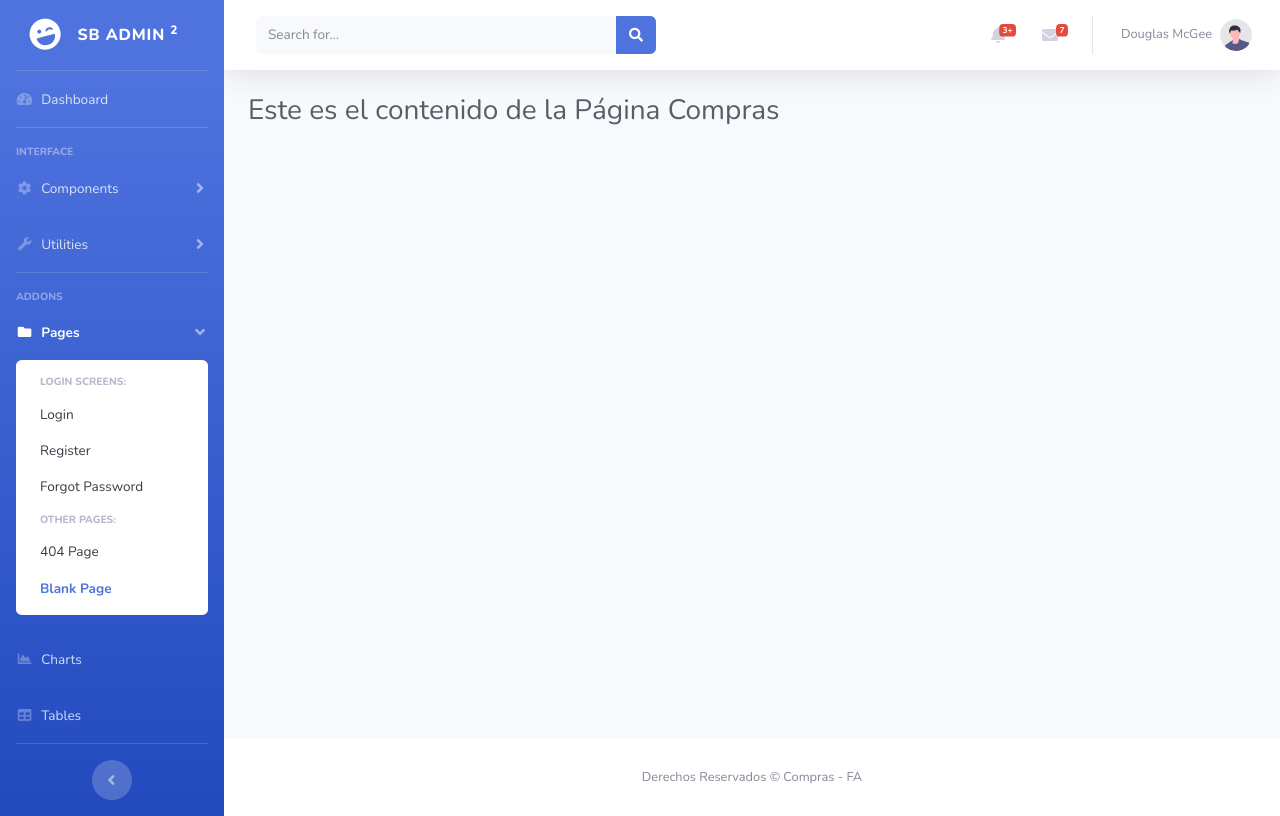
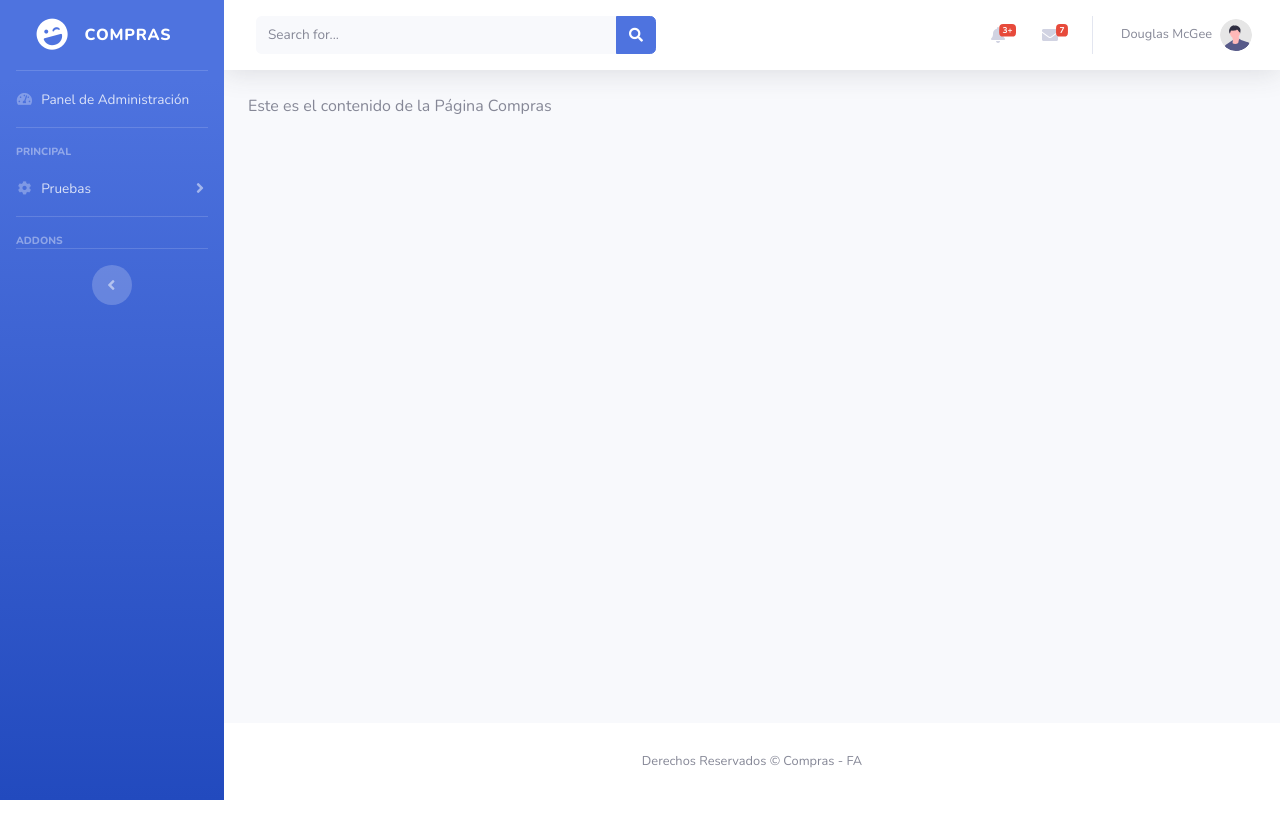
Before and after one commit to the-ppz/djagno, a Django app: page /compras in a window 1280 px wide. Run offline with Django 5.2, Linux system fonts and the light colour scheme; some libraries are stand-ins or nearby versions.

Commit message:
Template BASE

```diff
--- a/clientes/templates/crud/compras.html
+++ b/clientes/templates/crud/compras.html
@@ -1,6 +1,10 @@
 {% extends 'base/base.html' %}
 
 {% block titulo %}Compras{% endblock titulo %}
+
+{% block titulo_izq %}
+<div class="sidebar-brand-text mx-3">Compras</diV>
+{% endblock titulo_izq %}
 
 {% block body %}
 Este es el contenido de la Página Compras
--- a/clientes/templates/crud/home.html
+++ b/clientes/templates/crud/home.html
@@ -1,6 +1,10 @@
 {% extends 'base/base.html' %}
 
 {% block titulo %}Inicio{% endblock titulo %}
+
+{% block titulo_izq %}
+<div class="sidebar-brand-text mx-3">Principal</diV>
+{% endblock titulo_izq %}
 
 {% block body %}
 Este es el contenido de la Página Principal
--- a/templates/base/base.html
+++ b/templates/base/base.html
@@ -40,7 +36,10 @@
                 <div class="sidebar-brand-icon rotate-n-15">
                     <i class="fas fa-laugh-wink"></i>
                 </div>
-                <div class="sidebar-brand-text mx-3">SB Admin <sup>2</sup></div>
+                {% comment %} titulo Izq {% endcomment %}
+                {% block titulo_izq %}
+                <div class="sidebar-brand-text mx-3"> <sup>2</sup></div>
+                {% endblock titulo_izq %}
             </a>
 
             <!-- Divider -->
@@ -50,7 +49,7 @@
             <li class="nav-item">
                 <a class="nav-link" href="index.html">
                     <i class="fas fa-fw fa-tachometer-alt"></i>
-                    <span>Dashboard</span></a>
+                    <span>Panel de Administración</span></a>
             </li>
 
             <!-- Divider -->
@@ -58,7 +57,7 @@
 
             <!-- Heading -->
             <div class="sidebar-heading">
-                Interface
+                Principal
             </div>
 
             <!-- Nav Item - Pages Collapse Menu -->
@@ -66,19 +65,19 @@
                 <a class="nav-link collapsed" href="#" data-toggle="collapse" data-target="#collapseTwo"
                     aria-expanded="true" aria-controls="collapseTwo">
                     <i class="fas fa-fw fa-cog"></i>
-                    <span>Components</span>
+                    <span>Pruebas</span>
                 </a>
                 <div id="collapseTwo" class="collapse" aria-labelledby="headingTwo" data-parent="#accordionSidebar">
                     <div class="bg-white py-2 collapse-inner rounded">
-                        <h6 class="collapse-header">Custom Components:</h6>
-                        <a class="collapse-item" href="buttons.html">Buttons</a>
-                        <a class="collapse-item" href="cards.html">Cards</a>
+                        <h6 class="collapse-header">Sección de Pruebas</h6>
+                        <a class="collapse-item" href="buttons.html">Login</a>
+                        <a class="collapse-item" href="cards.html">Personas</a>
                     </div>
                 </div>
             </li>
 
-            <!-- Nav Item - Utilities Collapse Menu -->
-            <li class="nav-item">
+            <!-- Menu Utilidades -->
+            {% comment %} <li class="nav-item">
                 <a class="nav-link collapsed" href="#" data-toggle="collapse" data-target="#collapseUtilities"
                     aria-expanded="true" aria-controls="collapseUtilities">
                     <i class="fas fa-fw fa-wrench"></i>
@@ -104,8 +103,8 @@
                 Addons
             </div>
 
-            <!-- Nav Item - Pages Collapse Menu -->
-            <li class="nav-item active">
+            <!-- Menu de Páginas-->
+            {% comment %} <li class="nav-item active">
                 <a class="nav-link" href="#" data-toggle="collapse" data-target="#collapsePages" aria-expanded="true"
                     aria-controls="collapsePages">
                     <i class="fas fa-fw fa-folder"></i>
@@ -364,14 +363,8 @@
                 <!-- Begin Page Content -->
                 <div class="container-fluid">
 
-                    <!-- Page Heading -->
-                    <h1 class="h3 mb-4 text-gray-800">
-
-                        {% block body %}
-
-                        {% endblock body %}
-
-                    </h1>
+                    {% comment %} Esto el es cloque de contenido principal {% endcomment %}
+                    {% block body %}{% endblock body %}
 
                 </div>
                 <!-- /.container-fluid -->
```
Also changed, not shown: other parts of templates/base/base.html (+9 -13 lines).
